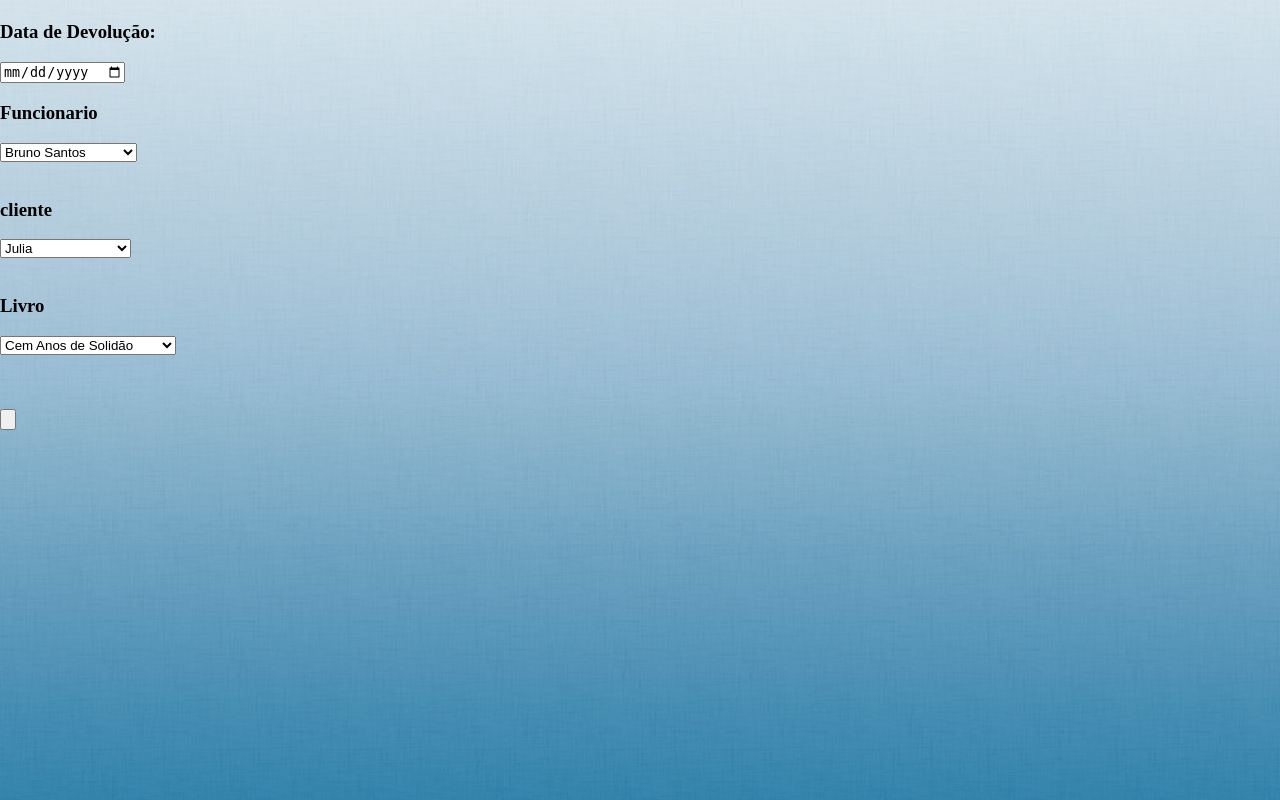
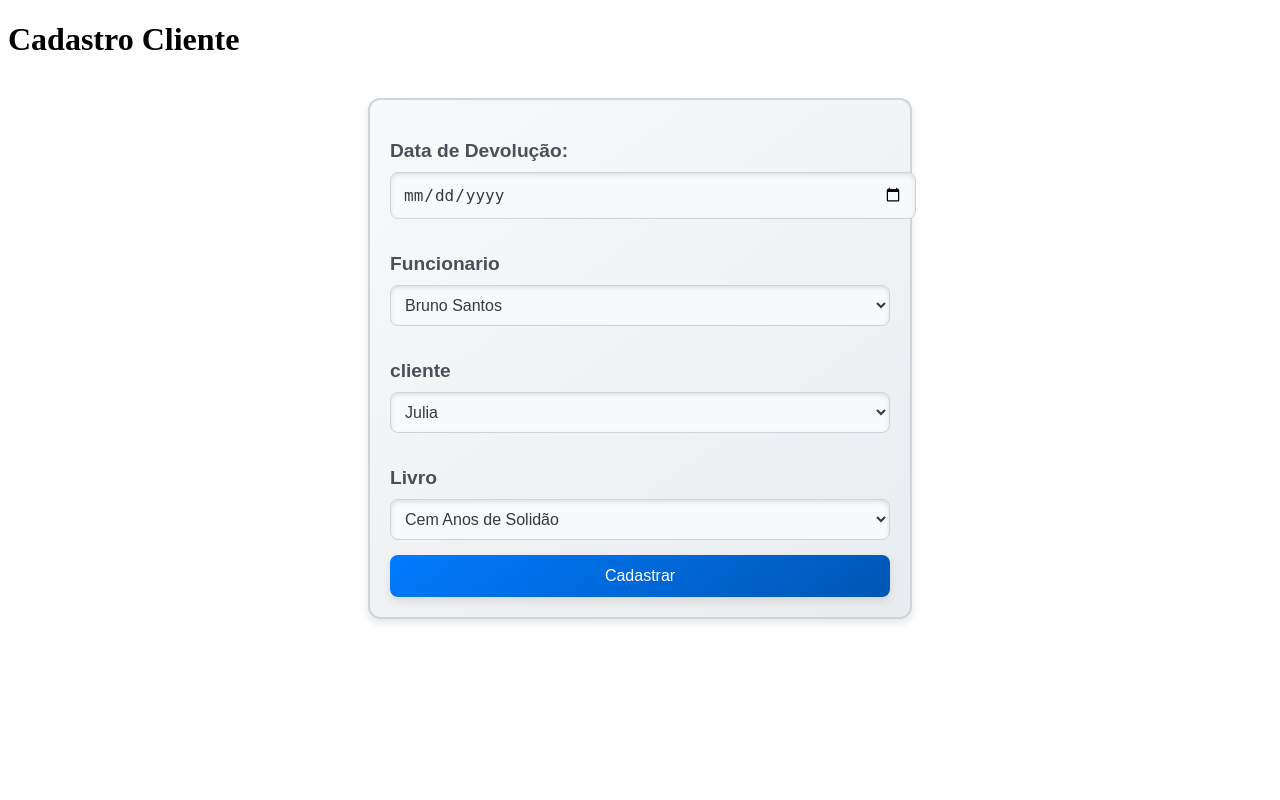
Before and after one commit to F3lip3007/projeto, a PHP site: page /emprestimo.php in a window 1280 px wide. Run offline with PHP 8.4, Linux system fonts and the light colour scheme; a user stored in the database is signed in; data comes from the database, SQL or seed files in the repository; data that the repository does not hold is empty.

Commit message:
personalização dos cadastrar feita

```diff
--- a/public/autor.php
+++ b/public/autor.php
@@ -41,13 +41,13 @@ if (isset($_GET['id'])) {
     <meta charset="UTF-8">
     <meta name="viewport" content="width=device-widtV, initial-scale=1.0">
     <title>Document</title>
-    <link rel="stylesheet" href="./css/estilo.css">
+    <link rel="stylesheet" href="./css/form-style.css">
 </head>
 
 <body>
     <h1> <?php echo($titilo);?></h1>
 
-     <form action="../controle/editarautor.php?id=<?php echo $id; ?>" method="post">
+    <form action="../controle/editarautor.php?id=<?php echo $id; ?>" method="post">
         <input type="hidden" name="id" value="<?php echo $id; ?>"> <!-- Campo oculto para ID -->
         <h3>Nome do autor:</h3> <br>
         <input type="text" name="nome" class="form-control" value="<?php echo $nome; ?>"> <br><br>
--- a/public/cliente.php
+++ b/public/cliente.php
@@ -43,7 +43,7 @@ if (isset($_GET['id'])) {
     <meta charset="UTF-8">
     <meta name="viewport" content="width=device-width, initial-scale=1.0">
     <title><?php echo $titilo; ?></title>
-    <link rel="stylesheet" href="./css/estilo.css">
+    <link rel="stylesheet" href="./css/form-style.css">
 </head>
 <body>
 
--- /dev/null
+++ b/public/css/form-style.css
@@ -0,0 +1,153 @@
+/* ======================== */
+/* Estilo Geral do Formulário */
+/* ======================== */
+form {
+    width: 100%;
+    max-width: 500px;
+    margin: 40px auto;
+    padding: 20px;
+    background: linear-gradient(145deg, #f8f9fa, #e9ecef); /* Tons suaves de cinza */
+    border: 2px solid #ced4da;
+    border-radius: 12px;
+    box-shadow: 0 4px 8px rgba(0, 0, 0, 0.1);
+    font-family: 'Arial', sans-serif;
+}
+
+/* ======================== */
+/* Estilo dos Títulos */
+/* ======================== */
+form h3 {
+    font-size: 1.2rem;
+    color: #495057; /* Cinza-escuro para contraste */
+    margin-bottom: 10px;
+}
+
+/* ======================== */
+/* Campos de Entrada */
+/* ======================== */
+form input[type="text"],
+form input[type="date"],
+form input[type="number"] {
+    width: 100%;
+    padding: 12px;
+    margin-bottom: 15px;
+    font-size: 1rem;
+    color: #343a40; /* Cinza quase preto */
+    background-color: #f8f9fa; /* Fundo claro */
+    border: 1px solid #ced4da; /* Cinza médio */
+    border-radius: 8px;
+    box-shadow: inset 0 2px 4px rgba(0, 0, 0, 0.1);
+    transition: all 0.3s ease;
+}
+
+form input[type="text"]:focus,
+form input[type="date"]:focus,
+form input[type="number"]:focus {
+    outline: none;
+    background-color: #e9ecef; /* Fundo levemente mais escuro no foco */
+    border-color: #6c757d; /* Cinza-escuro */
+}
+
+/* ======================== */
+/* Campos de Seleção */
+/* ======================== */
+form select {
+    width: 100%;
+    padding: 10px;
+    font-size: 1rem;
+    color: #343a40;
+    background-color: #f8f9fa;
+    border: 1px solid #ced4da;
+    border-radius: 8px;
+    box-shadow: inset 0 2px 4px rgba(0, 0, 0, 0.1);
+    margin-bottom: 15px;
+    transition: all 0.3s ease;
+    cursor: pointer;
+}
+
+form select:focus {
+    outline: none;
+    background-color: #e9ecef;
+    border-color: #6c757d;
+}
+
+form select option {
+    padding: 10px;
+    background-color: #f8f9fa;
+    color: #495057;
+}
+
+form select option:hover {
+    background-color: #e9ecef;
+    color: #343a40;
+}
+
+/* ======================== */
+/* Botões */
+/* ======================== */
+form input[type="submit"],
+form .btn-registrer {
+    width: 100%;
+    padding: 12px;
+    font-size: 1rem;
+    color: #ffffff; /* Texto branco */
+    background: linear-gradient(145deg, #007bff, #0056b3); /* Tons de azul profissional */
+    border: none;
+    border-radius: 8px;
+    cursor: pointer;
+    box-shadow: 0 4px 8px rgba(0, 0, 0, 0.1);
+    transition: all 0.3s ease;
+}
+
+form input[type="submit"]:hover,
+form .btn-registrer:hover {
+    background: linear-gradient(145deg, #0056b3, #004085); /* Azul mais escuro no hover */
+    box-shadow: 0 6px 12px rgba(0, 0, 0, 0.2);
+}
+
+/* ======================== */
+/* Botões de Rádio */
+/* ======================== */
+form .radio-group {
+    display: flex;
+    flex-direction: column;
+    gap: 10px;
+    margin-bottom: 15px;
+    font-size: 1rem;
+    color: #495057;
+}
+
+form .radio-group label {
+    display: flex;
+    align-items: center;
+    gap: 8px;
+    cursor: pointer;
+}
+
+form .radio-group input[type="radio"] {
+    accent-color: #007bff; /* Azul para botões de rádio */
+    transform: scale(1.2);
+    margin-right: 8px;
+    transition: transform 0.2s ease;
+}
+
+form .radio-group input[type="radio"]:hover {
+    transform: scale(1.3);
+}
+
+form .radio-group input[type="radio"]:focus {
+    outline: 2px solid #007bff;
+    outline-offset: 4px;
+}
+
+/* ======================== */
+/* Ajustes Gerais */
+/* ======================== */
+form .form-control {
+    margin-bottom: 15px;
+    color: #495057;
+}
+
+form br {
+    display: none;
+}
--- a/public/editoras.php
+++ b/public/editoras.php
@@ -37,7 +37,7 @@ if (isset($_GET['id'])) {
     <meta charset="UTF-8">
     <meta name="viewport" content="width=device-width, initial-scale=1.0">
     <title><?php echo $titilo; ?></title>
-    <link rel="stylesheet" href="./css/estilo.css">
+    <link rel="stylesheet" href="./css/form-style.css">
 </head>
 <body>
     <h1> <?php echo $titilo; ?></h1>
@@ -48,7 +48,7 @@ if (isset($_GET['id'])) {
         <input type="hidden" name="id" value="<?php echo $id; ?>"> <!-- Campo oculto para ID -->
 
         <h3>Nome da editora:</h3> <br>
-        <input t9pe="text" placeholder="Nome" name="nome_editora"
+        <input type="text" placeholder="Nome" name="nome_editora"
         value="<?php echo $nome_editora; ?>"> <br><br>
 
         <h3>Localidade da empresa:</h3><br>
--- a/public/emprestimo.php
+++ b/public/emprestimo.php
@@ -29,16 +29,16 @@ if (isset($_GET['id'])) {
     $titilo = "Cadastro Cliente";
   }
 }
-// else {
-//   // $id = '';
-//   $devolucao = '';
-//   $funcionario = '';
-//   $dia_do_emprestimo = '';
-//   $cliente = '';
-//   $livro = '';
-//   $botao = "Cadastrar";
-//   $titilo = "Cadastro Cliente";
-// }
+else {
+  $id = '';
+  $devolucao = '';
+  $funcionario = '';
+  $dia_do_emprestimo = '';
+  $cliente = '';
+  $livro = '';
+  $botao = "Cadastrar";
+  $titilo = "Cadastro Cliente";
+}
 ?>
 
 
@@ -49,7 +49,7 @@ if (isset($_GET['id'])) {
   <meta charset="UTF-8" />
   <meta name="viewport" content="width=device-width, initial-scale=1.0" />
   <title><?php echo $titilo; ?></title>
-  <link rel="stylesheet" href="./css/estilo.css">
+    <link rel="stylesheet" href="./css/form-style.css">
 </head>
 
 <body>
--- a/public/funcionario.php
+++ b/public/funcionario.php
@@ -45,7 +45,7 @@ if (isset($_GET['id'])) {
     <meta charset="UTF-8">
     <meta name="viewport" content="width=device-width, initial-scale=1.0">
     <title><?php echo $titilo; ?></title>
-    <link rel="stylesheet" href="./css/estilo.css">
+    <link rel="stylesheet" href="./css/form-style.css">
 </head>
 <body>
     <h1 class ="tituloc"> <?php echo $titilo; ?> </h1>
```
Also changed, not shown: public/livros.php (+30 -27 lines).
